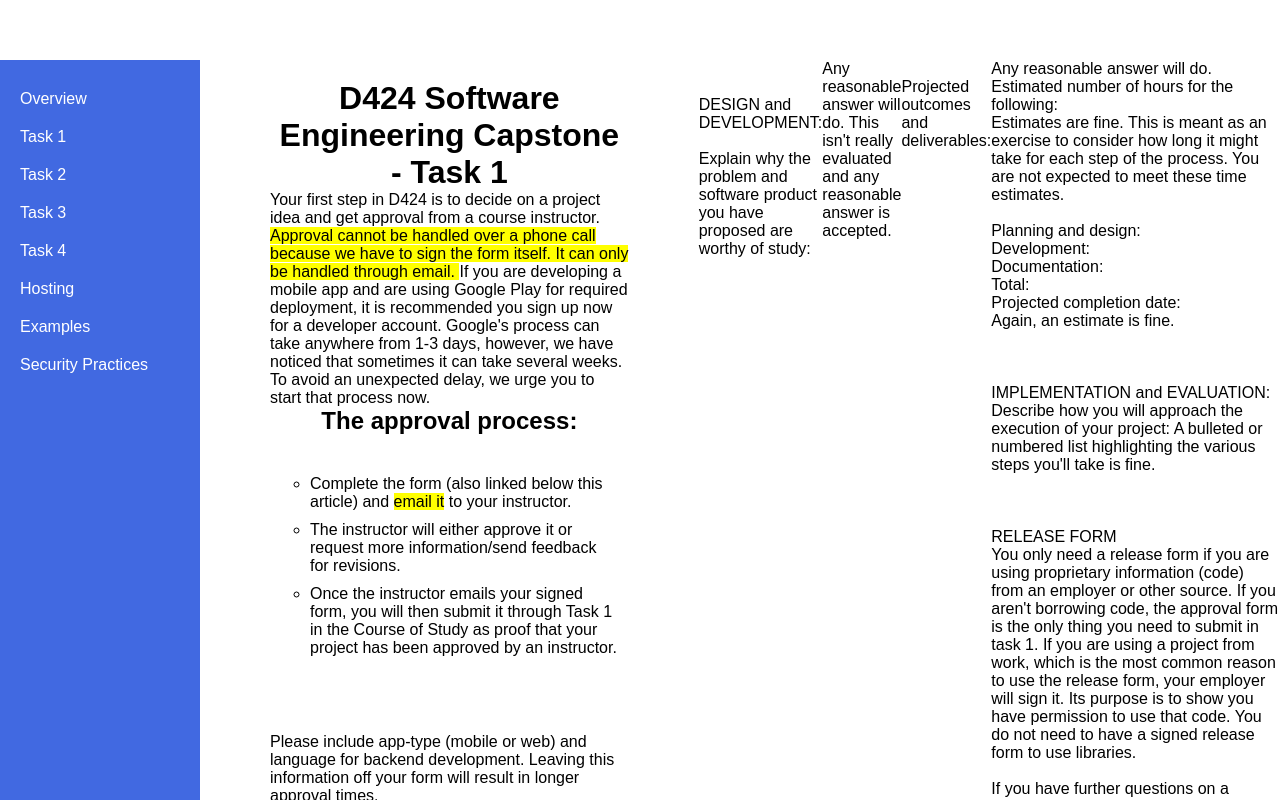
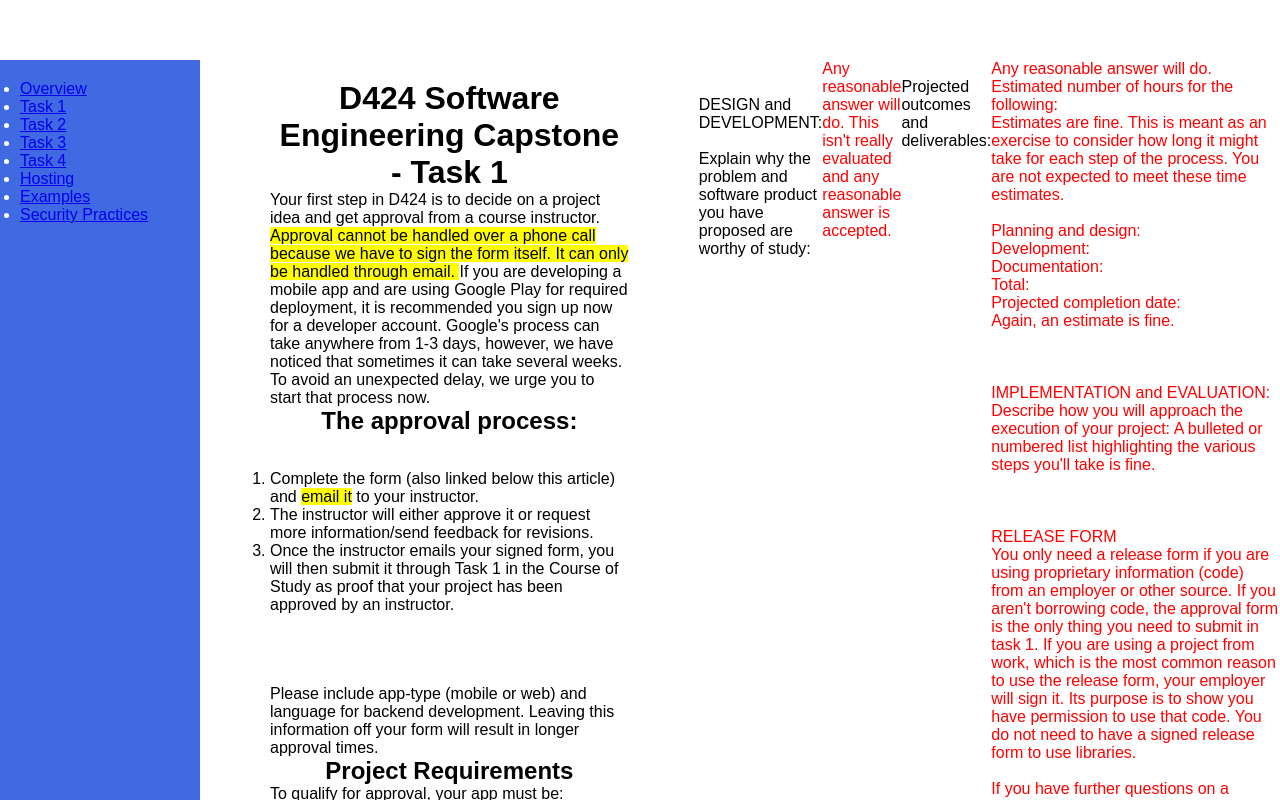
Before and after one commit to tawnyalee/D424Guidance, a plain HTML site: page task1.html in a window 1280 px wide. Shown: the top 800 px of the page. Drawn offline with Linux system fonts and the light colour scheme.

Commit message:
Update style.css

```diff
--- a/style.css
+++ b/style.css
@@ -8,23 +8,27 @@ body {
     font-family: Arial, sans-serif;
     display: flex;
 }
-h2{
-    text-align:center;
+
+h2 {
+    text-align: center;
 }
-h1{
-    text-align:center;
+
+h1 {
+    text-align: center;
 }
-mark{
+
+mark {
     background-color: #FFFF00;
 }
-.instructions{
-    font-color:FF0000;
 
+.instructions {
+    color: #FF0000;  /* Corrected color property */
 }
+
 .container {
     display: flex;
     width: 100%;
-    margin-top:60px;
+    margin-top: 60px;
 }
 
 .sidenav {
@@ -44,40 +48,17 @@ mark{
     margin-right: 50px;
 }
 
-.main ul{
+.main ul {
     padding: 35px 0;
     list-style: circle;
     padding-inline-start: 40px;
     margin-right: 10px;
 }
-.main ul li{
+
+.main ul li {
     padding: 5px 0;
 }
-.main ol{
+
+.main ol {
     padding: 35px 0;
-    list-style: circle;
-    padding-inline-start: 40px;
-    margin-right: 10px;
-}
-.main ol li{
-    padding: 5px 0;
-}
-.sidenav ul {
-    list-style: none;
-    padding: 0;
-}
-
-.sidenav ul li {
-    padding: 10px 0;
-}
-
-.sidenav ul li a {
-    color: white;
-    text-decoration: none;
-    display: block;
-}
-
-.sidenav ul li a:hover {
-    background-color: #4169E1;
-    padding-left: 5px;
-}
+    list-style: decimal;  /* Changed from
```
